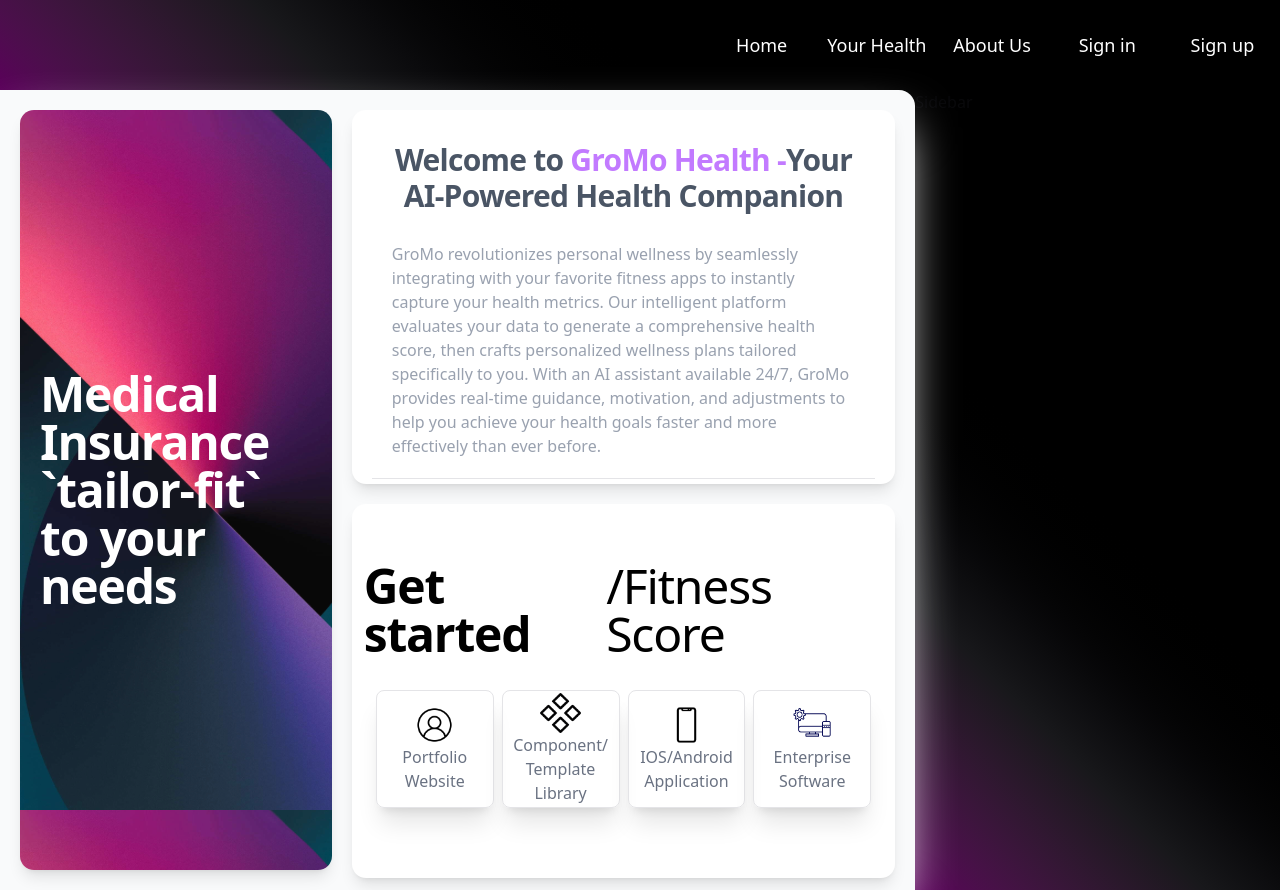
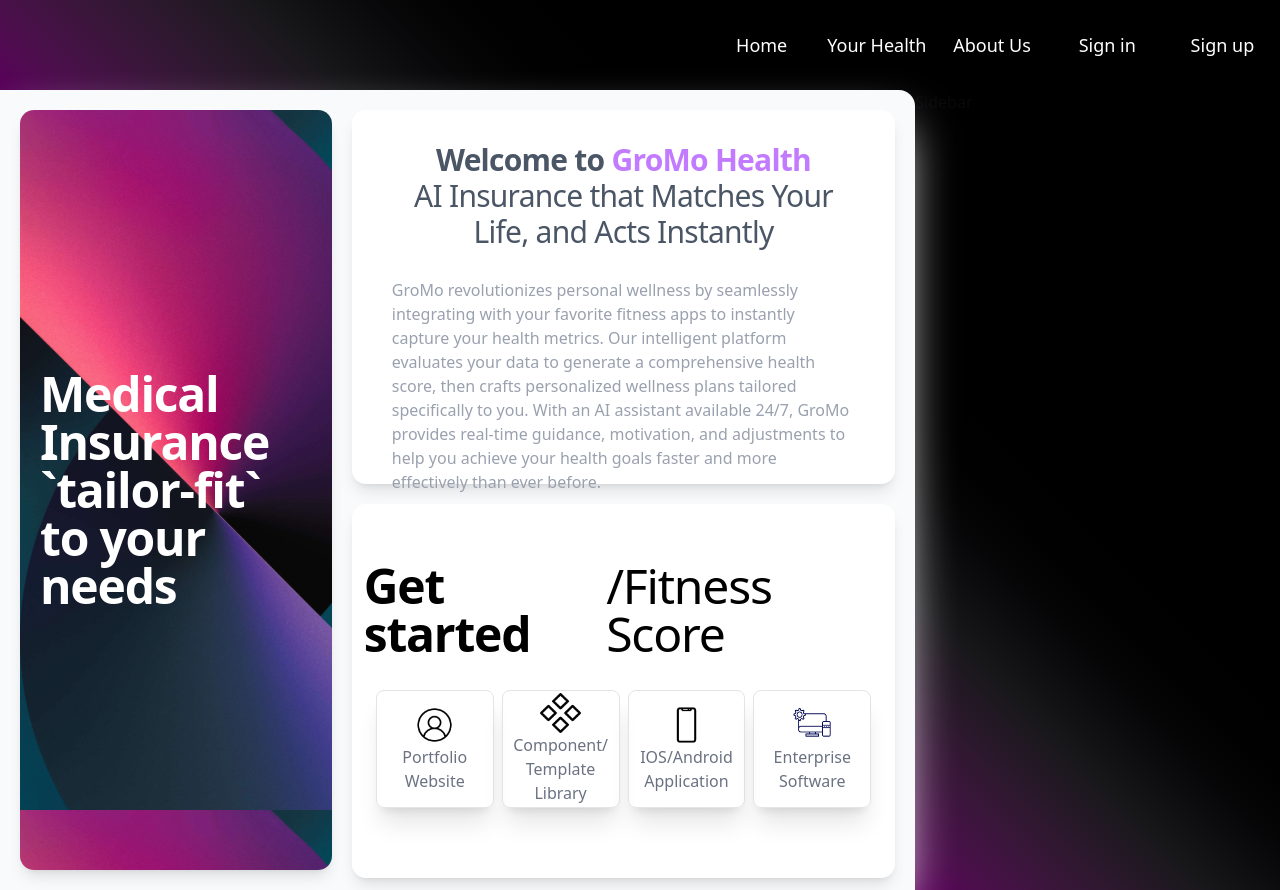
Before and after one commit to Nipun-Yv/GroMoMedicalInsurance, a Next.js app: page /home in a window 1280 px wide. Built offline with nearby package versions, Linux system fonts and the light colour scheme; no server answers.

Commit message:
Pushed the repo

```diff
--- a/app/(user)/health-details/page.tsx
+++ b/app/(user)/health-details/page.tsx
@@ -672,7 +672,7 @@
               Please consult with healthcare professionals for personalized medical advice.
             </p>
           </div>
-          <Button className="w-full mt-5 p-6" onClick={()=>{router.push()}}>View AI-Curated and Customised Policies</Button>
+          <Button className="w-full mt-5 p-6" onClick={()=>{router.push("/custom-policy")}}>View AI-Curated and Customised Policies</Button>
         </motion.div>
       </div>
     </div>
--- a/components/GoogleFitForm.tsx
+++ b/components/GoogleFitForm.tsx
@@ -275,7 +275,7 @@
                   )}
                 </div>
                 <div className="space-y-2">
-                  <Label htmlFor="height" className="text-sm font-medium text-gray-700">Height (cm)</Label>
+                  <Label htmlFor="height" className="text-sm font-medium text-gray-700">Height (m)</Label>
                   <Input
                     id="height"
                     type="number"
@@ -289,7 +289,7 @@
                   )}
                 </div>
                 <div className="space-y-2">
-                  <Label htmlFor="distance_traveled" className="text-sm font-medium text-gray-700">Distance (km)</Label>
+                  <Label htmlFor="distance_traveled" className="text-sm font-medium text-gray-700">Distance (m)</Label>
                   <Input
                     id="distance_traveled"
                     type="number"
--- a/components/HomePageContent.tsx
+++ b/components/HomePageContent.tsx
@@ -20,8 +20,9 @@
       <div className="flex-2 h-full ml-5 pb-3">
         <div className="h-[50%] mb-5 rounded-xl shadow-lg border-[0.8] bg-white p-5">
           <h2 className="scroll-m-20 pb-2 text-3xl font-extrabold tracking-tight first:mt-0 text-center p-3 text-gray-600">
-            Welcome to <span className="text-purple-400">GroMo Health -</span>
-            Your AI-Powered Health Companion
+            Welcome to <span className="text-purple-400">GroMo Health</span>
+            <br/>
+            <span className="font-extralight">AI Insurance that Matches Your Life, and Acts Instantly</span>
           </h2>
           <p className="text-gray-400 p-5">
 GroMo revolutionizes personal wellness by seamlessly integrating with your favorite fitness apps to instantly capture your health metrics. Our intelligent platform evaluates your data to generate a comprehensive health score, then crafts personalized wellness plans tailored specifically to you. With an AI assistant available 24/7, GroMo provides real-time guidance, motivation, and adjustments to help you achieve your health goals faster and more effectively than ever before.
```
